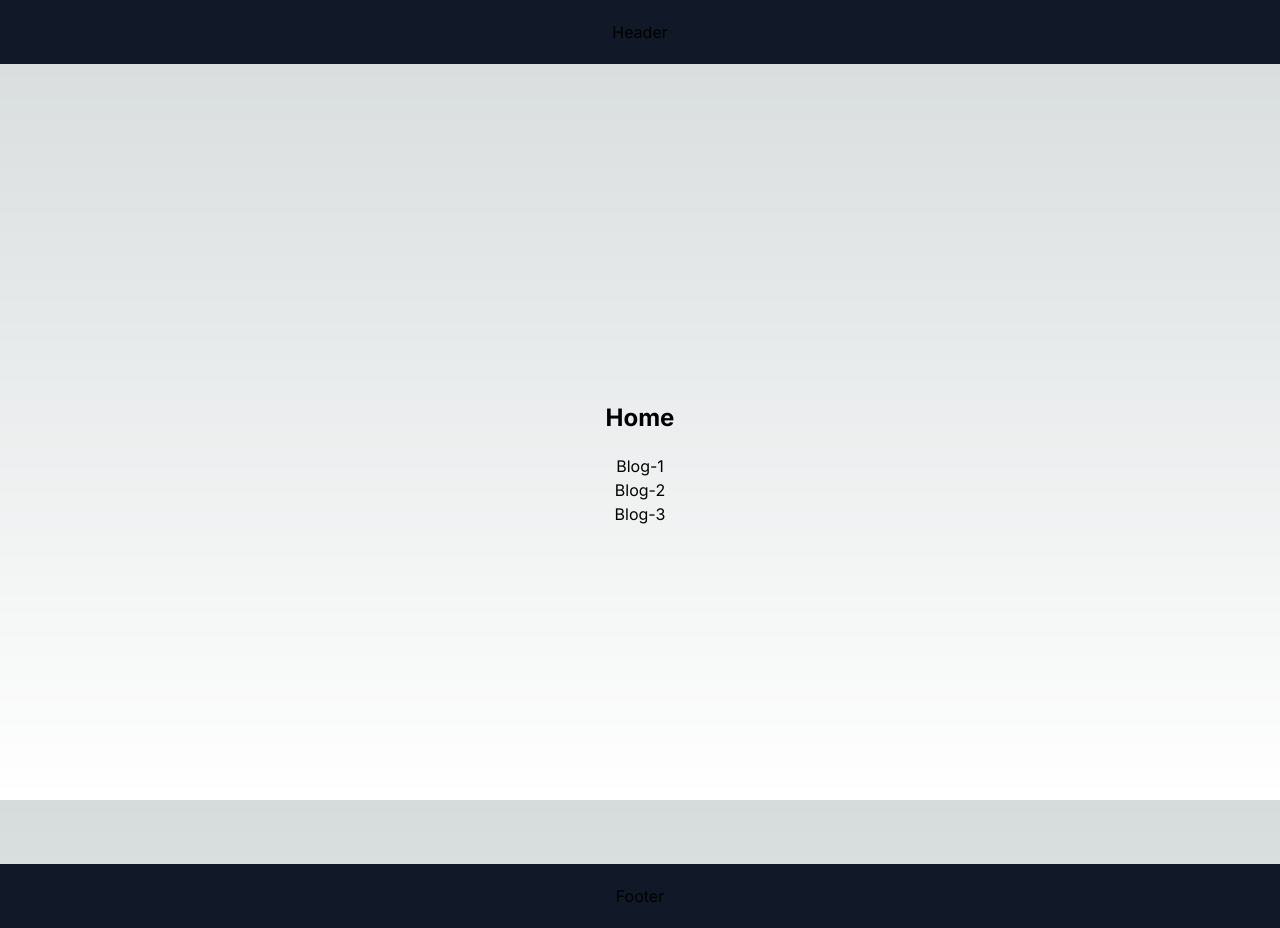
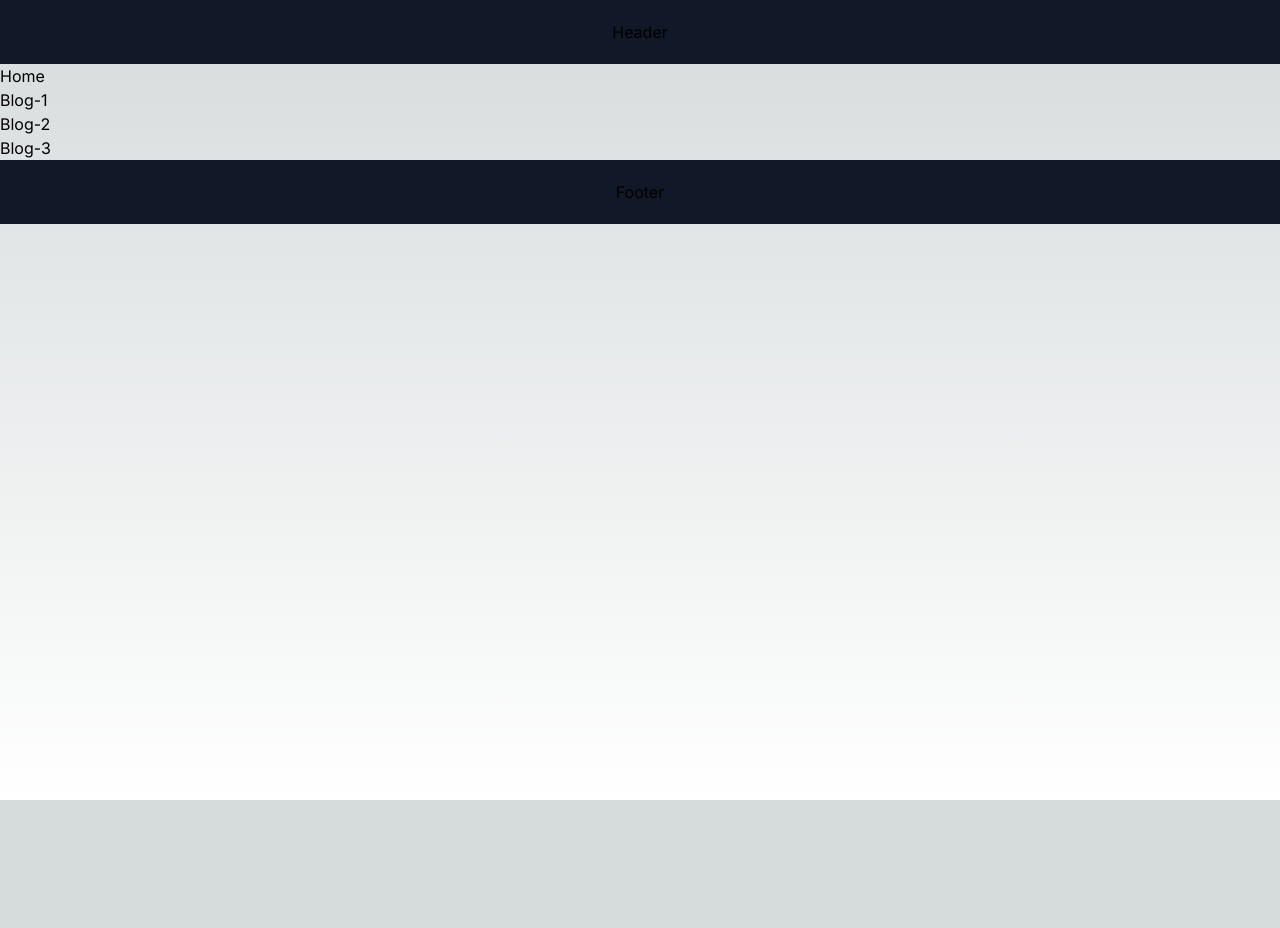
Before and after one commit to HarenaFiantso/Blog-app-practice, a Next.js app: page /home in a window 1280 px wide. After the commit the page ends 800 px from the top, so only its background shows below. Built offline with nearby package versions, Linux system fonts and the light colour scheme.

Commit message:
refactor: write a better typescipt code

```diff
--- a/app/blog/[blogId]/page.tsx
+++ b/app/blog/[blogId]/page.tsx
@@ -1,11 +1,21 @@
+import {NextPage} from "next";
 import Link from "next/link";
+import {blogs} from "@/app/datas/BlogList";
 
-export default function SingleBlogPage({params}: { params: { blogId: string } }) {
-
+const BlogPage = ({params}: { params: { blogId: string } }) => {
     return (
-        <div className="h-screen flex items-center flex-col gap-5 justify-center text-center">
-            <h1 className="font-bold text-2xl">Blog-{params.blogId}</h1>
-            <Link href={`/blog/${params.blogId}/image`} className='hover:underline'>See the image</Link>
+        <div>
+            <h1>Blog-{params.blogId}</h1>
+            <Link href={`/blog/${params.blogId}/image`}>See image</Link>
+            <ul>
+                {blogs.map((blog) => (
+                    <li key={blog.id}>
+                        <Link href={`/blog/${blog.id}`}>{blog.title}</Link>
+                    </li>
+                ))}
+            </ul>
         </div>
     );
 }
+
+export default BlogPage;
--- /dev/null
+++ b/app/datas/BlogList.ts
@@ -0,0 +1,7 @@
+import {Blog} from "@/app/types/Blog";
+
+export const blogs: Blog[] = [
+    {id: 1, title: "Blog-1"},
+    {id: 2, title: "Blog-2"},
+    {id: 3, title: "Blog-3"}
+];
--- a/app/home/page.tsx
+++ b/app/home/page.tsx
@@ -1,18 +1,19 @@
 import Link from "next/link";
+import {blogs} from "@/app/datas/BlogList";
 
-export default function HomePage() {
-    const blogs: string[] = ['Blog-1', 'Blog-2', 'Blog-3']
-
+const HomePage = () => {
     return (
-        <div className="h-screen flex items-center flex-col gap-5 justify-center text-center">
-            <h1 className="font-bold text-2xl">Home</h1>
+        <div>
+            <h1>Home</h1>
             <ul>
-                {blogs.map((blog, index) => (
-                    <li key={index}>
-                        <Link href={`/blog/${index + 1}`} className="mb-8 hover:underline">{blog}</Link>
+                {blogs.map((blog) => (
+                    <li key={blog.id}>
+                        <Link href={`/blog/${blog.id}`}>{blog.title}</Link>
                     </li>
                 ))}
             </ul>
         </div>
     );
 }
+
+export default HomePage;
--- a/app/page.tsx
+++ b/app/page.tsx
@@ -3,12 +3,14 @@
 import {useRouter} from "next/navigation";
 import {useEffect} from "react";
 
-export default function Home() {
+const Home = () => {
     const router = useRouter();
 
     useEffect(() => {
         router.push('/home')
-    }, [router])
+    }, [router]);
 
-    return null
+    return router;
 }
+
+export default Home;
--- /dev/null
+++ b/app/types/Blog.ts
@@ -0,0 +1,4 @@
+export interface Blog {
+    id: number
+    title: string
+}
```
